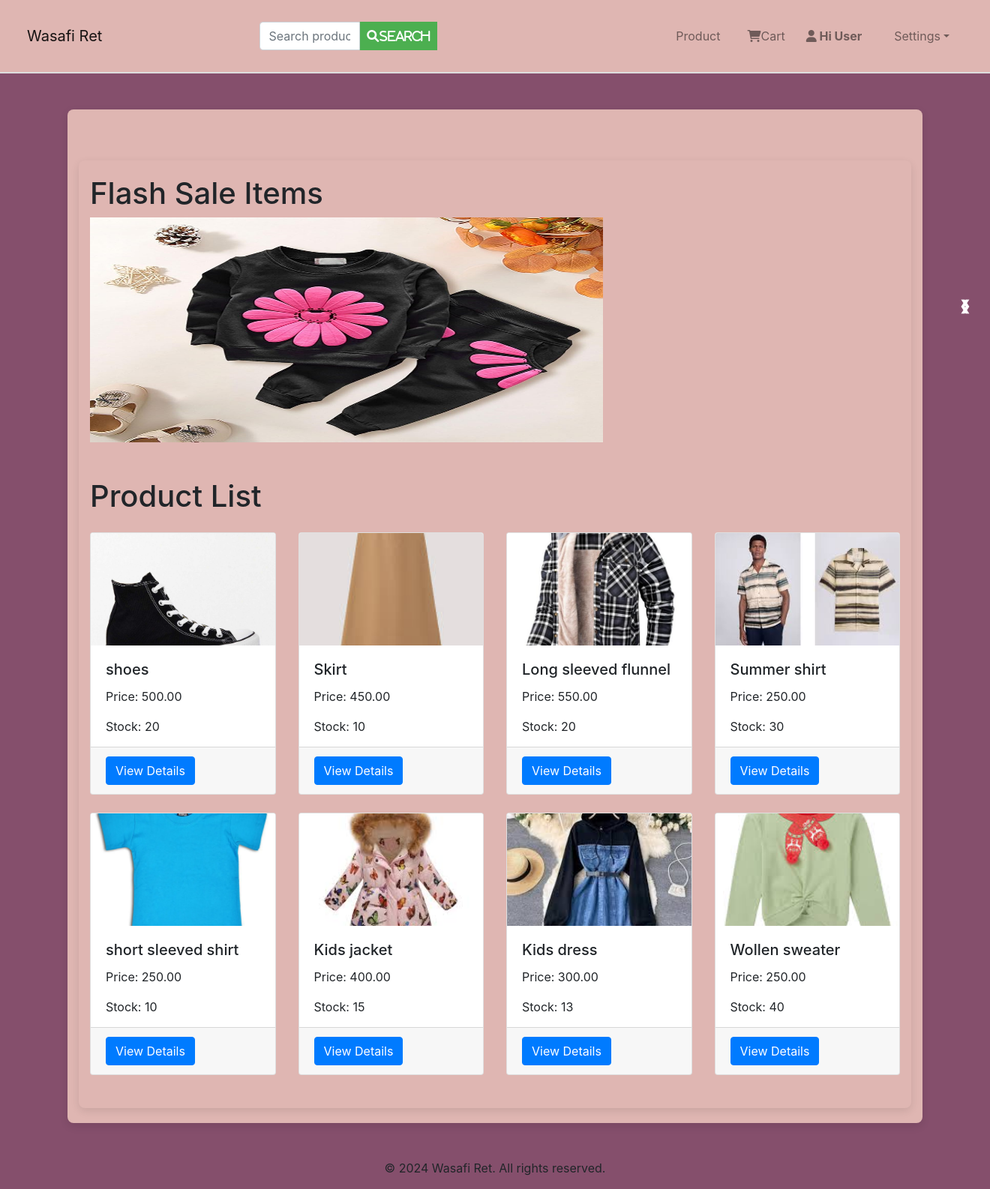
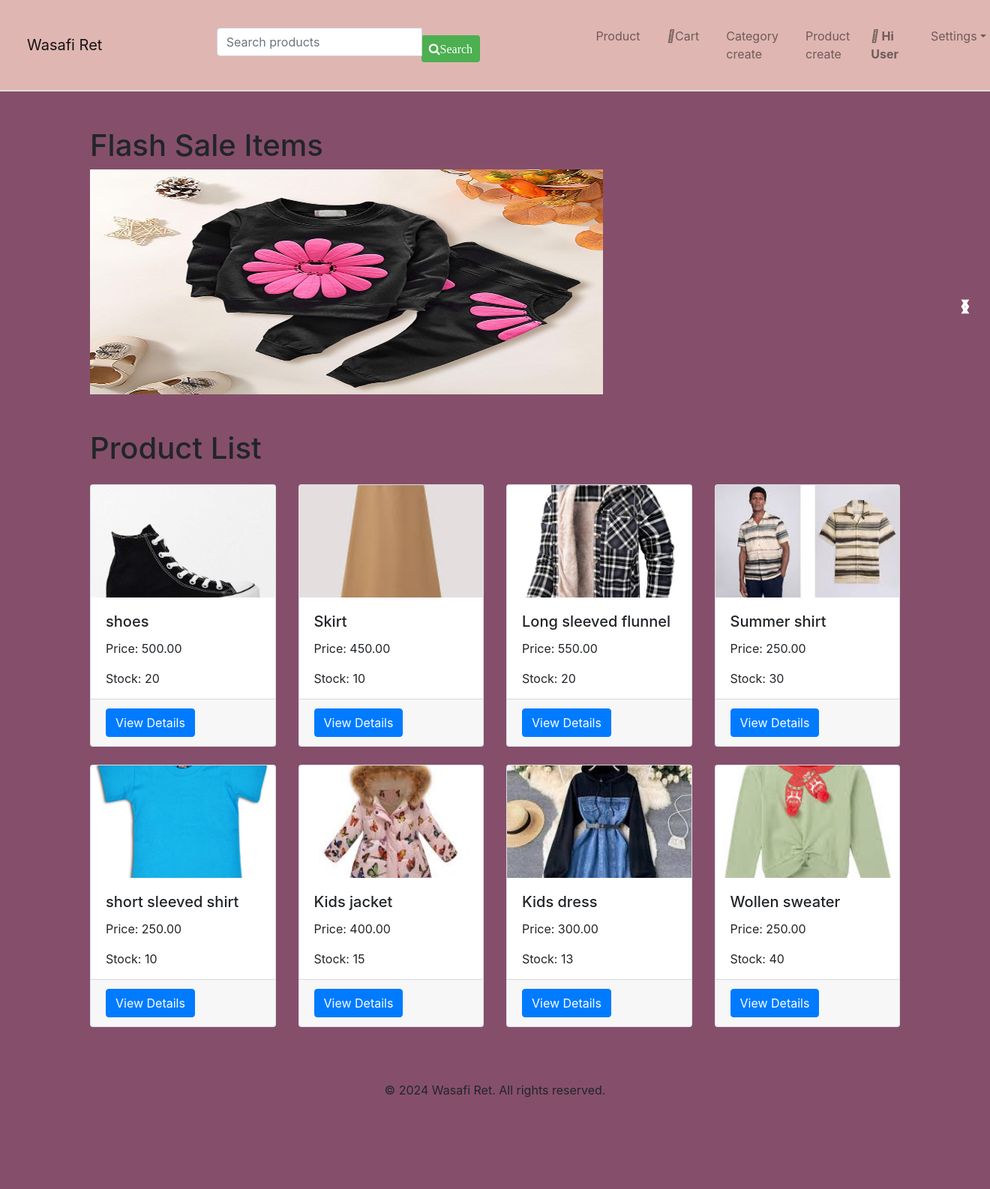
Before and after one commit to muthonijulie/WasafiRetailers, a Django app: page / in a window 1320 px wide. Shown: the whole page at 75% size. After the commit the page ends 1464 px from the top, so only its background shows below. Run offline with Django 4.2, Linux system fonts and the light colour scheme; data comes from the database, SQL or seed files in the repository; both versions use the stored data as it was after the commit; some libraries are stand-ins or nearby versions.

Commit message:
Updated the WasafiRet templates

```diff
--- a/WasafiRetPr/WasafiRet/templates/WasafiRet/base.html
+++ b/WasafiRetPr/WasafiRet/templates/WasafiRet/base.html
@@ -5,7 +5,6 @@
     <meta charset="UTF-8" />
     <meta name="viewport" content="width=device-width, initial-scale=1.0" />
     <title>{% block title %}Wasafi Ret{% endblock %}</title>
-    <link rel="stylesheet" href="{% static 'css/style.css' %}" />
 
     <link
       rel="stylesheet"
@@ -16,120 +15,9 @@
       rel="stylesheet"
       href="https://cdnjs.cloudflare.com/ajax/libs/font-awesome/4.7.0/css/font-awesome.min.css"
     />
-    <link rel="stylesheet" href="https://cdnjs.cloudflare.com/ajax/libs/font-awesome/6.0.0-beta3/css/all.min.css">
-
-    <style>
-      body {
-        background-color: #854f6c;
-      }
-      header {
-        padding: 20px;
-        background-color: #DFB6B2;
-        border-bottom: 2px solid #ddd;
-      }
-
-      .slideshow {
-        margin: 0 auto;
-        width: 150%;
-        max-width: 1200px;
-      }
-      .row {
-        display: flex;
-        flex-wrap: wrap;
-        justify-content: center;
-      }
-      .myslides {
-        display: flex;
-        justify-content: center;
-        width: 100%;
-      }
-
-      .prev,
-      .next {
-        cursor: pointer;
-        position: absolute;
-        top: 50%;
-        width: auto;
-        margin-top: -22px;
-        padding: 16px;
-        color: white;
-        font-weight: bold;
-        font-size: 18px;
-        transition: 0.6s ease;
-        border-radius: 0 3px 3px 0;
-        user-select: none;
-      }
-      .prev {
-        right: 10px;
-      }
-
-      .next {
-        right: 10px;
-      }
+      <link rel="stylesheet" href="{% static 'css/style.css' %}" />
 
 
-      .active {
-        background-color: #717171;
-      }
-      .flashsale-img {
-        width: 100%;
-        max-width: 1200px;
-        height: 500px;
-      }
-
-      @media (max-width: 768px) {
-        .flashsale-img {
-          width: 60%;
-          height: 200px;
-        }
-      }
-
-      @media (min-width: 769px) and (max-width: 1200px) {
-        .flashsale-img {
-          width: 100%;
-          max-width: 1000px;
-          height: 200px;
-        }
-      }
-      @media (min-width: 1201px) {
-        .flashsale-img {
-          width: 180%;
-          height: 300px;
-        }
-      }
-      .navbar-nav .nav-item {
-    margin-left: 10px;
-    margin-right: 10px;
-}
-
-      .navbar-text {
-          margin-right: 15px;
-          font-weight: bold;
-          color: #333;
-          display: inline-block;
-          list-style:none;
-      }
-
-      .dropdown-menu {
-          min-width: 200px;
-      }
-
-      .user-greeting {
-          list-style: none;
-          margin: 0;
-          padding: 0;
-      }
-
-      .settings-dropdown .dropdown-menu {
-          list-style: none;
-          padding: 0;
-      }
-
-      .settings-dropdown .dropdown-item {
-          text-decoration: none;
-      }
-
-    </style>
   </head>
   <body>
     <header>
@@ -138,7 +26,7 @@
         <div class="col-6 d-flex justify-content-center">
           <form
             class="mx-auto"
-            style="width: 40%"
+
             method="POST"
             action="{% url 'search' %}"
           >
@@ -177,8 +65,12 @@
             <li class="nav-item">
               <a class="nav-link" href="{% url 'view_cart' %}"><i class="fas fa-shopping-cart"></i>Cart</a>
             </li>
-
-
+            <li class="nav-item">
+              <a class="nav-link" href="{% url 'category_create' %}">Category create</a>
+            </li>
+             <li class="nav-item">
+              <a class="nav-link" href="{% url 'product_create' %}">Product create</a>
+            </li>
            <li class="nav-item user-greeting">
             <span class="navbar-text">
 <i class= "fas fa-user"></i>
--- a/WasafiRetPr/WasafiRet/templates/WasafiRet/category_create.html
+++ b/WasafiRetPr/WasafiRet/templates/WasafiRet/category_create.html
@@ -1,5 +1,5 @@
-{% extends 'WasafiRet/base.html' %} {% load static %} {% block title %}Product
-Detail - Wasafi Ret{% endblock %} {% block content %}
+{% extends 'WasafiRet/base.html' %} {% load static %} {% block title %}Category
+create - Wasafi Ret{% endblock %} {% block content %}
 <h1>Add New Category</h1>
 <form method="POST">
   {% csrf_token %} {{ form.as_p }}
--- a/WasafiRetPr/WasafiRet/templates/WasafiRet/product.html
+++ b/WasafiRetPr/WasafiRet/templates/WasafiRet/product.html
@@ -42,14 +42,12 @@ List - Wasafi Ret{% endblock %} {% block content %}
           src="{{ product.image.url }}"
           class="card-img-top"
           alt="Product Image"
-          style="width: 100%; height: 150px; object-fit: cover"
         />
         {% else %}
         <img
           src="{% static 'images/default-product.jpg' %}"
           class="card-img-top"
           alt="Default Product Image"
-          style="width: 100%; height: 150px; object-fit: cover"
         />
         {% endif %}
         <div class="card-body">
--- a/WasafiRetPr/WasafiRet/urls.py
+++ b/WasafiRetPr/WasafiRet/urls.py
@@ -5,8 +5,12 @@ urlpatterns = [
 
     path('category_list/',views.category_list,name='category_list'),
     path('category_create/',views.category_create,name='category_create'),
+    path('category_update/<int:product_id>', views.category_update, name='category_update'),
+    path('category_delete/<int:product_id>', views.category_delete, name='category_delete'),
     path('',views.product_list,name='product_list'),
     path('product_create/', views.product_create, name='product_create'),
+    path('product_delete/<int:product_id>', views.product_delete, name='product_delete'),
+    path('product_update/<int:product_id>', views.product_update, name='product_update'),
     path('search/', views.search, name='search'),
     path('cart/', views.view_cart, name='view_cart'),
     path('cart/add/<int:product_id>',views.add_to_cart,name='add_to_cart'),
--- a/WasafiRetPr/WasafiRet/views.py
+++ b/WasafiRetPr/WasafiRet/views.py
@@ -6,29 +6,42 @@ from django.http import HttpResponseBadRequest
 from django.db.models import Q
 from flashsale.models import Flashsale
 from django.utils import timezone
-
-
-
 from review.models import Review
 
 # Create your view here.
-def Home(request):
-       return render(request, 'WasafiRet/home.html',)
+
 
 def category_list(request):
      categories=Category.objects.all()
      return render(request,'WasafiRet/category_list.html',{'categories':categories})
 
 def category_create(request):
-      if request.method == 'POST':
-        form=CategoryForm(request.POST,request.FILES)
-        if form.is_valid():
+     if request.method == 'POST':
+          form=CategoryForm(request.POST,request.FILES)
+          if form.is_valid():
             form.save()
             return redirect('product_list')
-      else:
-            form=CategoryForm()
+     else:
+          form=CategoryForm()
 
-      return render(request,'WasafiRet/category_form.html',{'form':form})
+     return render(request,'WasafiRet/category_create.html',{'form':form})
+def category_update(request,id):
+     categories=get_object_or_404(Category,id=id)
+     if request.method=='POST':
+          form=CategoryForm(request.POST,request.FILES,instance=categories)
+          if form.is_valid():
+               form.save()
+               return redirect('product_list')
+          else:
+               form=CategoryForm(instance=categories)
+          return render(request,'WasafiRet/category_update.html',{'form':form,'categories':categories})
+def category_delete(request,id):
+     categories=get_object_or_404(Category,id=id)
+     if request.method=='POST':
+          categories.delete()
+          return redirect('product_list')
+     return render(request,'WasafiRet/category_delete.html',{'categories':categories})
+
 
 def product_list(request):
     products=Product.objects.all()
@@ -48,17 +61,36 @@ def product_list(request):
     return render(request, 'WasafiRet/product.html',{'products':paginated_products,'flashsale':flashsale})
 
 def product_create(request):
-    if request.method == 'POST':
-        form=ProductCreateForm(request.POST,request.FILES)
-        if form.is_valid():
+     if request.method == 'POST':
+          form=ProductCreateForm(request.POST,request.FILES)
+          if form.is_valid():
             form.save()
             return redirect('product_list')
-    else:
-            form=ProductCreateForm()
+     else:
+          form=ProductCreateForm()
+     return render(request, 'WasafiRet/product_create.html',{'form':form})
 
 
 
-    return render(request, 'WasafiRet/product_create.html',{'form':form})
+def product_update(request,id):
+     product=get_object_or_404(Product,id=id)
+     if request.method=='POST':
+          form=ProductCreateForm(request.POST,request.FILES,instance=product)
+          if form.is_valid():
+               form.save()
+               return redirect('product_list')
+          else:
+               form=ProductCreateForm(instance=product)
+          return render(request,'WasafiRet/product_update.html',{'form':form,'product':product})
+def product_delete(request,id):
+     product=get_object_or_404(Product,id=id)
+     if request.method=='POST':
+        product.delete()
+        return redirect('product_list')
+
+     return render(request,'WasafiRet/product_delete.html',{'product':product})
+
+
 def search(request):
      search_query=request.POST.get('search_query','')
 
--- a/WasafiRetPr/WasafiRetPr/settings.py
+++ b/WasafiRetPr/WasafiRetPr/settings.py
@@ -131,7 +131,7 @@ USE_TZ = True
 
 STATIC_URL = '/static/'
 STATICFILES_DIRS = [
-    BASE_DIR / "static",
+    os.path.join(BASE_DIR, "static"),
 ]
 #media
 MEDIA_URL='media/'
--- a/WasafiRetPr/accounts/forms.py
+++ b/WasafiRetPr/accounts/forms.py
@@ -3,7 +3,6 @@ from django.contrib.auth.models import User
 from .models import Profile
 
 class UserRegistrationForm(forms.ModelForm):
-    password = forms.CharField(widget=forms.PasswordInput)
 
     class Meta:
         model = User
--- a/WasafiRetPr/static/css/style.css
+++ b/WasafiRetPr/static/css/style.css
@@ -1,13 +1,4 @@
 
-.container {
-     background-color: #DFB6B2;
-    border-radius: 8px;
-    box-shadow: 0px 4px 12px rgba(0, 0, 0, 0.1);
-    width: 100%;
-    max-width: 400px;
-    padding: 20px;
-
-}
 .activity-summary, .security-settings {
     margin-top: 20px;
 }
@@ -44,3 +35,120 @@ button:hover {
     font-weight: bold;
     text-align: center;
 }
+
+ body {
+        background-color: #854f6c;
+      }
+       header {
+        padding: 20px;
+        background-color: #DFB6B2;
+        border-bottom: 2px solid #ddd;
+      }
+
+      .slideshow {
+        margin: 0 auto;
+        width: 150%;
+        max-width: 1200px;
+      }
+      .row {
+        display: flex;
+        flex-wrap: wrap;
+        justify-content: center;
+      }
+      .myslides {
+        display: flex;
+        justify-content: center;
+        width: 100%;
+      }
+
+      .prev,
+      .next {
+        cursor: pointer;
+        position: absolute;
+        top: 50%;
+        width: auto;
+        margin-top: -22px;
+        padding: 16px;
+        color: white;
+        font-weight: bold;
+        font-size: 18px;
+        transition: 0.6s ease;
+        border-radius: 0 3px 3px 0;
+        user-select: none;
+      }
+      .prev {
+        right: 10px;
+      }
+
+      .next {
+        right: 10px;
+      }
+
+
+      .active {
+        background-color: #717171;
+      }
+      .flashsale-img {
+        width: 100%;
+        max-width: 1200px;
+        height: 500px;
+      }
+
+      @media (max-width: 768px) {
+        .flashsale-img {
+          width: 60%;
+          height: 200px;
+        }
+      }
+
+      @media (min-width: 769px) and (max-width: 1200px) {
+        .flashsale-img {
+          width: 100%;
+          max-width: 1000px;
+          height: 200px;
+        }
+      }
+      @media (min-width: 1201px) {
+        .flashsale-img {
+          width: 180%;
+          height: 300px;
+        }
+      }
+      .navbar-nav .nav-item {
+    margin-left: 10px;
+    margin-right: 10px;
+}
+
+      .navbar-text {
+          margin-right: 15px;
+          font-weight: bold;
+          color: #333;
+          display: inline-block;
+          list-style:none;
+      }
+
+      .dropdown-menu {
+          min-width: 200px;
+      }
+
+      .user-greeting {
+          list-style: none;
+          margin: 0;
+          padding: 0;
+      }
+
+      .settings-dropdown .dropdown-menu {
+          list-style: none;
+          padding: 0;
+      }
+
+      .settings-dropdown .dropdown-item {
+          text-decoration: none;
+      }
+
+.card-img-top{
+    width:100%;
+    height:150px;
+    object-fit: cover;
+
+}
```
Also changed, not shown: WasafiRetPr/WasafiRet/templates/WasafiRet/category_delete.html (added, +13 -0 lines), WasafiRetPr/WasafiRet/templates/WasafiRet/category_update.html (added, +11 -0 lines), WasafiRetPr/WasafiRet/templates/WasafiRet/product_delete.html (added, +13 -0 lines), WasafiRetPr/WasafiRet/templates/WasafiRet/product_update.html (added, +11 -0 lines), WasafiRetPr/accounts/templates/accounts/profile.html (+2 -13 lines), WasafiRetPr/db.sqlite3.
